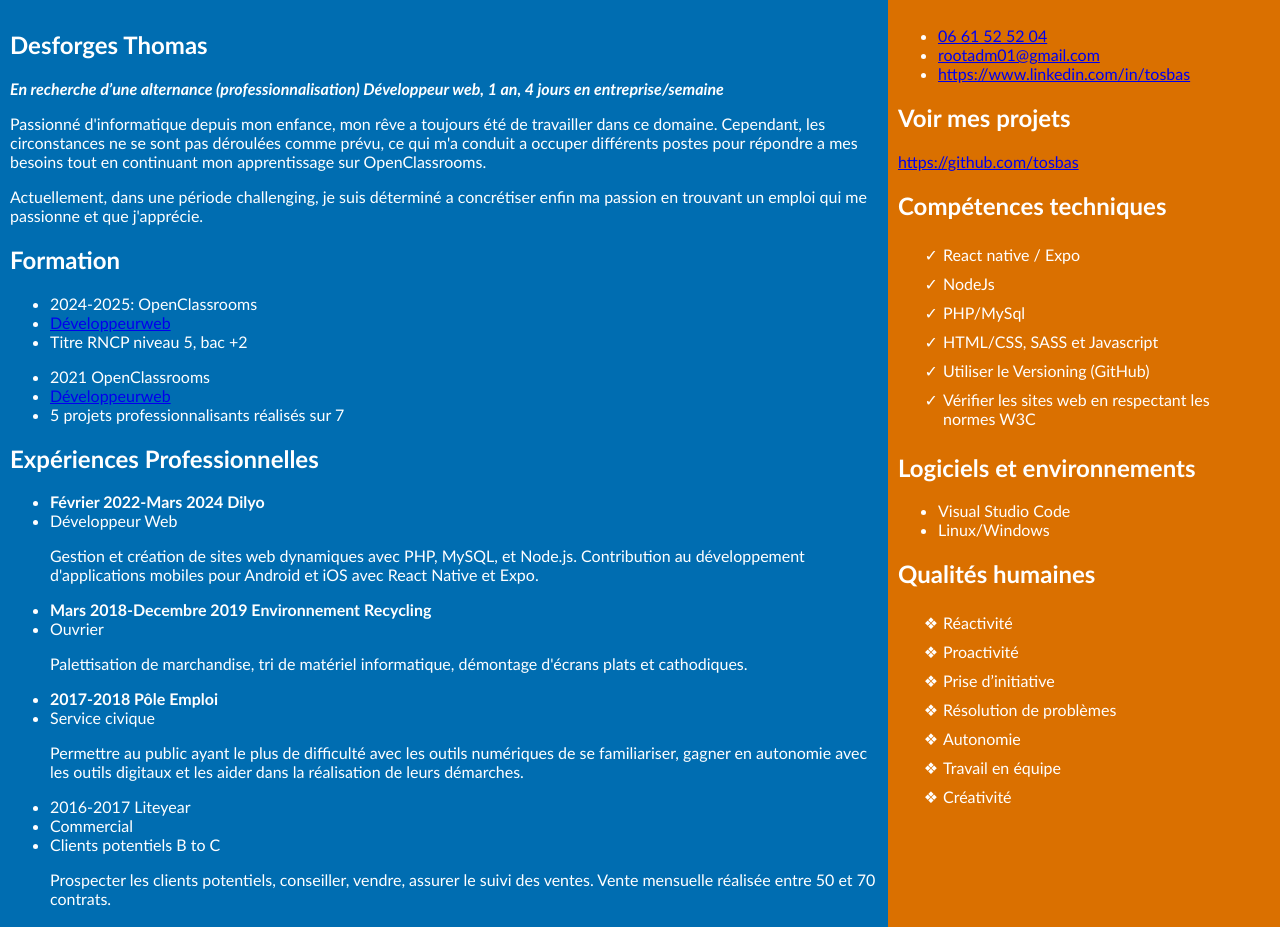
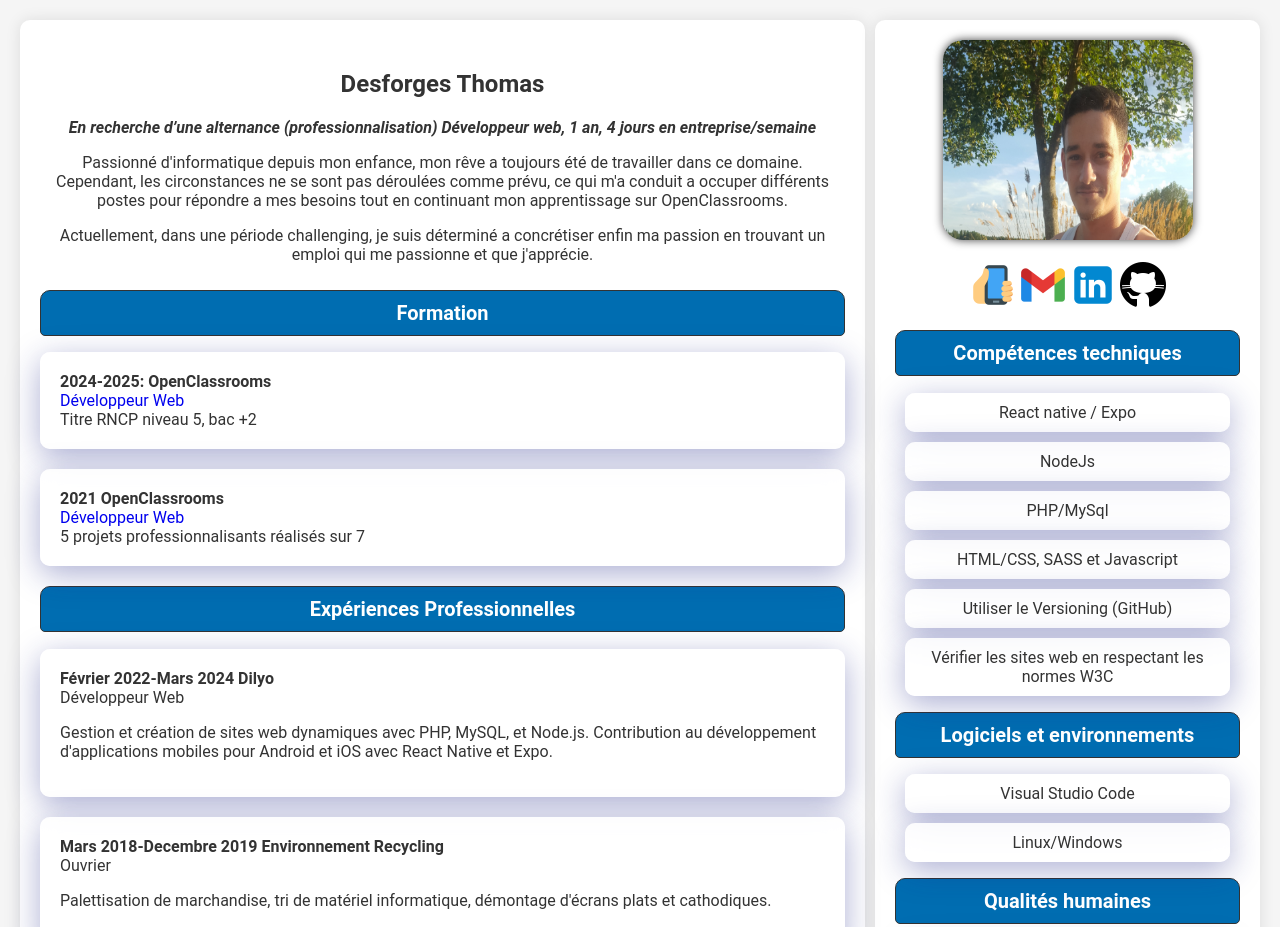
Before and after one commit to tosbas/Cv_2024, a plain HTML site: page index.html in a window 1280 px wide. Shown: the top 927 px of the page. Drawn offline with Linux system fonts and the light colour scheme.

Commit message:
Mise en forme 0.2.0

```diff
--- a/assets/css/style.css
+++ b/assets/css/style.css
@@ -1,40 +1,138 @@
 body {
-    font-family: 'Trebuchet MS', 'Lucida Sans Unicode', 'Lucida Grande', 'Lucida Sans', Arial, sans-serif;
-    box-sizing: border-box;
+    font-family: 'Roboto', sans-serif;
     margin: 0;
     padding: 0;
+    height: 100vh;
+    background-color: #f5f5f5;
+    color: #333;
+    margin: 20px;
 }
 
 main {
     display: flex;
 }
 
-#section-qualite-humaines ul li {
-    list-style-type: "❖";
+a {
+    text-decoration: none;
 }
 
-#section-competences-techniques ul li,
-#section-qualite-humaines ul li {
-    padding: 5px;
+h2 {
+    text-align: center;
+    border: 1px solid #333;
+    padding: 10px;
+    font-size: 20px;
+    background-color: #006db1;
+    color: #fff;
+    border-radius: 5px;
+}
+
+#section-projet {
+    text-align: center;
+    padding: 10px;
+}
+
+ul {
+    padding: 0;
+}
+
+ul li {
+    list-style-type: none;
+}
+
+#section-links ul {
+    display: flex;
+    justify-content: center;
+    padding: 0;
+}
+
+#image-moi {
+    width: 250px;
+    height: 200px;
+    border-radius: 20px;
+    box-shadow: 0px 0px 10px 0px rgba(0, 0, 0, 0.75);
+}
+
+#container-info-general {
+    background-color: #fff;
+    width: 70%;
+    padding: 20px;
+    margin-right: 5px;
+    color: #333;
+    border-radius: 10px;
+    box-shadow: 0px 0px 15px 0px rgba(0, 0, 0, 0.1);
+    flex-direction: column;
+}
+
+#container-info-general h2 {
+    background-color: #006db1;
+    padding: 10px;
+    margin-top: 0;
+    border-top-left-radius: 10px;
+    border-top-right-radius: 10px;
+}
+
+#container-info-perso-competences h2 {
+    background-color: #006db1;
+    padding: 10px;
+    margin-top: 0;
+    border-top-left-radius: 10px;
+    border-top-right-radius: 10px;
+}
+
+#container-info-perso-competences {
+    text-align: center;
+}
+
+#container-info-perso-competences {
+    background-color: #fff;
+    width: 30%;
+    padding: 20px;
+    margin-left: 5px;
+    color: #333;
+    border-radius: 10px;
+    box-shadow: 0px 0px 15px 0px rgba(0, 0, 0, 0.1);
+    flex-direction: column;
 }
 
 
-#section-competences-techniques ul li {
-    list-style-type: "✓";
+.card {
+    background-color: rgba(255, 255, 255, 0.8);
+    backdrop-filter: blur(10px);
+    border-radius: 10px;
+    box-shadow: 0 8px 32px 0 rgba(31, 38, 135, 0.37);
+    margin-bottom: 20px;
+    padding: 20px;
 }
 
-#container-info-general {
-    background-color: #006db1;
-    width: 70%;
-    padding: 10px;
-    color: #ffffff;
+.card {
+    transition: transform 0.3s ease;
 }
 
-#container-info-perso-competences {
+.card:hover {
+    transform: translateX(-10px);
+}
 
-    background-color: #da7000;
-    width: 30%;
+
+#logiciels-environnements .card,
+#section-competences-techniques .card,
+#section-qualite-humaines .card {
     padding: 10px;
-    color: #ffffff;
+    margin: 10px;
+}
 
+#github-projets>a {
+    display: block;
+    margin: 20px;
 }
+
+@media screen and (max-width: 1000px) {
+    main {
+        display: block;
+    }
+
+    #container-info-general,
+    #container-info-perso-competences {
+        margin: 10px auto;
+        width: auto;
+    }
+}
--- a/index.html
+++ b/index.html
@@ -13,11 +13,11 @@
     <main>
         <div id="container-info-general">
 
-            <section>
+            <section id="section-projet">
                 <h1>Desforges Thomas</h1>
 
                 <b><i>En recherche d’une alternance (professionnalisation) Développeur web, 1 an, 4 jours en
-                    entreprise/semaine</b></i>
+                        entreprise/semaine</b></i>
 
 
                 <p>
@@ -39,15 +39,15 @@
             <section>
                 <h2>Formation</h2>
 
-                <ul>
-                    <li>2024-2025: OpenClassrooms</li>
-                    <li><a href="https://openclassrooms.com/fr/paths/899-developpeur-web">Développeurweb</a></li>
+                <ul class="card">
+                    <li><b>2024-2025: OpenClassrooms</b></li>
+                    <li><a href="https://openclassrooms.com/fr/paths/899-developpeur-web" target="_blank">Développeur Web</a></li>
                     <li>Titre RNCP niveau 5, bac +2</li>
                 </ul>
 
-                <ul>
-                    <li>2021 OpenClassrooms </li>
-                    <li><a href="https://openclassrooms.com/fr/paths/899-developpeur-web">Développeurweb</a></li>
+                <ul class="card">
+                    <li><b>2021 OpenClassrooms</b></li>
+                    <li><a href="https://openclassrooms.com/fr/paths/899-developpeur-web" target="_blank">Développeur Web</a></li>
                     <li>5 projets professionnalisants réalisés sur 7</li>
                 </ul>
 
@@ -57,7 +57,7 @@
 
                 <h2>Expériences Professionnelles</h2>
 
-                <ul>
+                <ul class="card">
                     <li><b>Février 2022-Mars 2024 Dilyo</b></li>
                     <li>Développeur Web</li>
                     <p>Gestion et création de sites web dynamiques avec PHP, MySQL, et
@@ -65,14 +65,14 @@
                         pour Android et iOS avec React Native et Expo.</p>
                 </ul>
 
-                <ul>
+                <ul class="card">
                     <li><b>Mars 2018-Decembre 2019 Environnement Recycling</b></li>
                     <li>Ouvrier</li>
                     <p>Palettisation de marchandise, tri de matériel informatique,
                         démontage d'écrans plats et cathodiques.</p>
                 </ul>
 
-                <ul>
+                <ul class="card">
                     <li><b>2017-2018 Pôle Emploi</b></li>
                     <li>Service civique</li>
                     <p>Permettre au public ayant le plus de difficulté avec les outils
@@ -80,8 +80,8 @@
                         digitaux et les aider dans la réalisation de leurs démarches.</p>
                 </ul>
 
-                <ul>
-                    <li>2016-2017 Liteyear</li>
+                <ul class="card">
+                    <li><b>2016-2017 Liteyear</b></li>
                     <li>Commercial</li>
                     <li>Clients potentiels B to C</li>
 
@@ -97,40 +97,43 @@
 
         <div id="container-info-perso-competences">
 
-            <section>
+            <img src="./assets/images/moi.jpg" alt="Image de moi" id="image-moi">
+
+            <section id="section-links">
                 <ul>
-                    <li><a href="tel:+33661525204">06 61 52 52 04</a></li>
-                    <li><a href="mailto:rootadm01@gmail.com">rootadm01@gmail.com</a></li>
-                    <li><a href="https://www.linkedin.com/in/tosbas">https://www.linkedin.com/in/tosbas</a></li>
+                    <li><a href="tel:+33661525204" target="_blank"><img src="./assets/images/icons8-smartphone-100.png" alt="Mon Numéro"
+                                width="50" target="_blank"></a></li>
+                    <li><a href="mailto:rootadm01@gmail.com" target="_blank"><img src="./assets/images/icons8-gmail-100.png"
+                                alt="Mon Gmail" width="50" ></a></li>
+                    <li><a href="https://www.linkedin.com/in/tosbas" target="_blank"><img src="./assets/images/icons8-linkedin-100.png"
+                                alt="Mon LinkedIn" width="50" ></a></li>
+                    <li><a href="https://github.com/tosbas"  target="_blank"><img src="./assets/images/icons8-github-100.png" width="50"
+                                alt="Mon Github"></a></li>
                 </ul>
             </section>
 
-            <section>
-                <h2>Voir mes projets</h2>
-                <a href="https://github.com/tosbas">https://github.com/tosbas</a>
-            </section>
 
             <section id="section-competences-techniques">
                 <h2>Compétences techniques</h2>
 
                 <ul>
-                    <li>React native / Expo</li>
-                    <li>NodeJs</li>
-                    <li>PHP/MySql</li>
-                    <li>HTML/CSS, SASS et Javascript</li>
-                    <li>Utiliser le Versioning (GitHub)</li>
-                    <li>Vérifier les sites web en respectant les normes W3C</li>
+                    <li class="card">React native / Expo</li>
+                    <li class="card">NodeJs</li>
+                    <li class="card">PHP/MySql</li>
+                    <li class="card">HTML/CSS, SASS et Javascript</li>
+                    <li class="card">Utiliser le Versioning (GitHub)</li>
+                    <li class="card">Vérifier les sites web en respectant les normes W3C</li>
                 </ul>
 
             </section>
 
-            <section>
+            <section id="logiciels-environnements">
 
                 <h2>Logiciels et environnements</h2>
 
                 <ul>
-                    <li>Visual Studio Code</li>
-                    <li>Linux/Windows</li>
+                    <li class="card">Visual Studio Code</li>
+                    <li class="card">Linux/Windows</li>
                 </ul>
 
 
@@ -141,13 +144,13 @@
                 <h2>Qualités humaines</h2>
 
                 <ul>
-                    <li>Réactivité</li>
-                    <li>Proactivité</li>
-                    <li>Prise d’initiative</li>
-                    <li>Résolution de problèmes</li>
-                    <li>Autonomie</li>
-                    <li>Travail en équipe</li>
-                    <li>Créativité</li>
+                    <li class="card">Réactivité</li>
+                    <li class="card">Proactivité</li>
+                    <li class="card">Prise d’initiative</li>
+                    <li class="card">Résolution de problèmes</li>
+                    <li class="card">Autonomie</li>
+                    <li class="card">Travail en équipe</li>
+                    <li class="card">Créativité</li>
                 </ul>
             </section>
 
```
Also changed, not shown: assets/images/icons8-github-100.png (added), assets/images/icons8-gmail-100.png (added), assets/images/icons8-linkedin-100.png (added), assets/images/icons8-smartphone-100.png (added), assets/images/moi.jpg (added).
